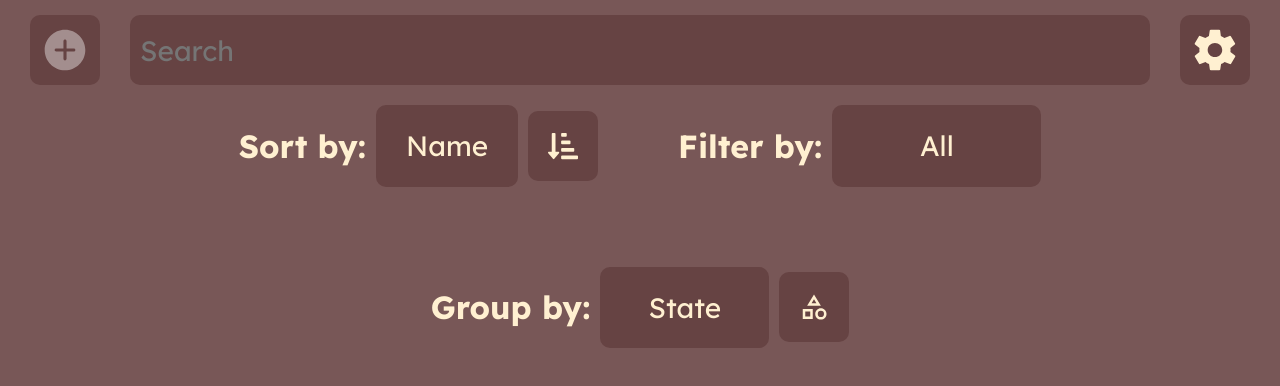
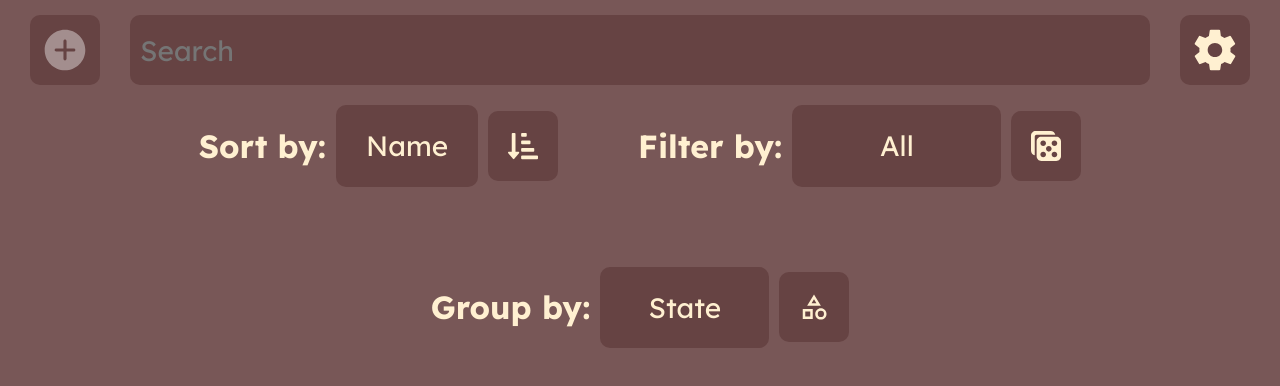
Before and after one commit to BigPeanutFromStudio/GameLog, a React (Vite) app: page / in a window 1280 px wide. Shown: the top 386 px of the page. Built offline with nearby package versions, Linux system fonts and the light colour scheme; a web font is replaced by a local one.

Commit message:
Added random game button

```diff
--- a/src/App.tsx
+++ b/src/App.tsx
@@ -11,7 +11,7 @@ import {
 import { useSettingsContext } from './context/SettingsContext';
 import { GlobalStyle } from './components/GlobalStyles.tsx';
 
-// TODO: Add a random game button that selects a random game from the list of games which are not completed
+// TODO: Allow the user to choose which category to randomize from
 
 const initialGames = JSON.parse(localStorage.getItem('games') || '[]');
 function App() {
--- a/src/components/Display.tsx
+++ b/src/components/Display.tsx
@@ -13,6 +13,8 @@ import AddGameForm from './AddGameForm';
 import Button from './UI/Button';
 import Input from './UI/Input';
 import Select from './UI/Select';
+import { ImDice } from 'react-icons/im';
+import RandomGamePopup from './RandomGamePopup';
 
 const Display = ({ games, setSearch, search }: DisplayProps) => {
   const { deleteGame } = useGameContext();
@@ -32,6 +34,18 @@ const Display = ({ games, setSearch, search }: DisplayProps) => {
 
   const [showSettingsModal, setShowSettingsModal] = useState(false);
   const [showAddGameFormModal, setShowAddGameFormModal] = useState(false);
+  const [showRandomGameModal, setShowRandomGameModal] = useState(false);
+  const [randomizedGame, setRandomizedGame] = useState<game | null>(null);
+
+  const handleRandomGame = () => {
+    const gamesToRandomize = games.filter(
+      (game) => game.state === states.Playing || game.state === states.Queued
+    );
+    const randomGame =
+      gamesToRandomize[Math.floor(Math.random() * gamesToRandomize.length)];
+    setRandomizedGame(randomGame);
+    setShowRandomGameModal(true);
+  };
 
   const handleShowAddGameFormModal = () => {
     setShowAddGameFormModal(!showAddGameFormModal);
@@ -116,6 +130,14 @@ const Display = ({ games, setSearch, search }: DisplayProps) => {
           <SettingsMenu setShowModal={setShowSettingsModal} />,
           document.body
         )}
+      {showRandomGameModal &&
+        createPortal(
+          <RandomGamePopup
+            setShowModal={setShowRandomGameModal}
+            game={randomizedGame}
+          />,
+          document.body
+        )}
       <div className='options'>
         <div className='form'>
           <div className='search-bar'>
@@ -180,6 +202,7 @@ const Display = ({ games, setSearch, search }: DisplayProps) => {
                   ) ?? []
                 }
               />
+              <Button icon={<ImDice size={30} />} onClick={handleRandomGame} />
             </div>
 
             <div className='sort-container'>
--- /dev/null
+++ b/src/components/RandomGamePopup.tsx
@@ -0,0 +1,73 @@
+import styled from 'styled-components';
+import { useEffect, useCallback } from 'react';
+import { RandomGamePopupProps } from '../types';
+
+const RandomGamePopup = ({ setShowModal, game }: RandomGamePopupProps) => {
+  const escFunction = useCallback(
+    (event: { key: string }) => {
+      if (event.key === 'Escape') {
+        setShowModal(false);
+      }
+    },
+    [setShowModal]
+  );
+
+  useEffect(() => {
+    document.addEventListener('keydown', escFunction, false);
+
+    return () => {
+      document.removeEventListener('keydown', escFunction, false);
+    };
+  }, [escFunction]);
+
+  return (
+    <Wrapper>
+      <div className='form'>
+        <h1>{game ? game.name : 'No games to randomize from'}</h1>
+        <img src={game?.image} />
+      </div>
+    </Wrapper>
+  );
+};
+export default RandomGamePopup;
+
+const Wrapper = styled.div`
+  position: fixed;
+  top: 0;
+  bottom: 0;
+  right: 0;
+  left: 0;
+  margin: auto;
+  width: 100vw;
+  height: 100vh;
+  display: flex;
+  justify-content: center;
+  align-items: center;
+  background-color: rgba(0, 0, 0, 0.4);
+  user-select: none;
+  img {
+    border-radius: var(--border-radius);
+    user-select: none;
+    width: 306px;
+    height: 143px;
+    object-fit: cover;
+  }
+  .form {
+    background-color: var(--background-color);
+    border-radius: var(--border-radius);
+    min-width: 300px;
+    min-height: 300px;
+    padding: 20px;
+    display: flex;
+    justify-content: center;
+    align-items: center;
+    flex-direction: column;
+    box-shadow: 0px 8px 24px 8px #0f1014;
+  }
+  .form h1 {
+    margin-bottom: 30px;
+    margin-top: 15px;
+    font-size: var(--large-font);
+    text-align: center;
+  }
+`;
--- a/src/types.ts
+++ b/src/types.ts
@@ -126,3 +126,8 @@ export type SelectProps = {
   minWidth?: string;
   options: Option[];
 };
+
+export type RandomGamePopupProps = {
+  setShowModal: (showModal: boolean) => void;
+  game: game | null;
+};
```
